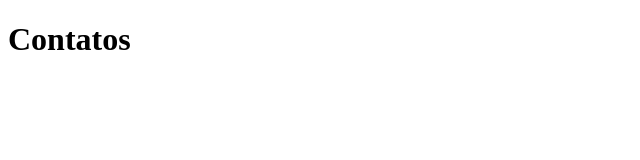
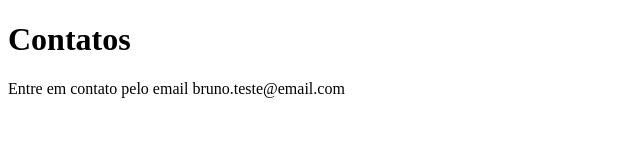
Before and after one commit to KenjiYonea/sistema-de-cadastro, a plain HTML site: page contato.html in a window 1280 px wide. Shown: the whole page, without its empty margins (0-640 px from the left). Drawn offline with Linux system fonts and the light colour scheme.

Commit message:
adicionando o email de contato

```diff
--- a/contato.html
+++ b/contato.html
@@ -7,5 +7,6 @@
 </head>
 <body>
     <h1>Contatos</h1>
+    <p>Entre em contato pelo email bruno.teste@email.com</p>
 </body>
 </html>
```
